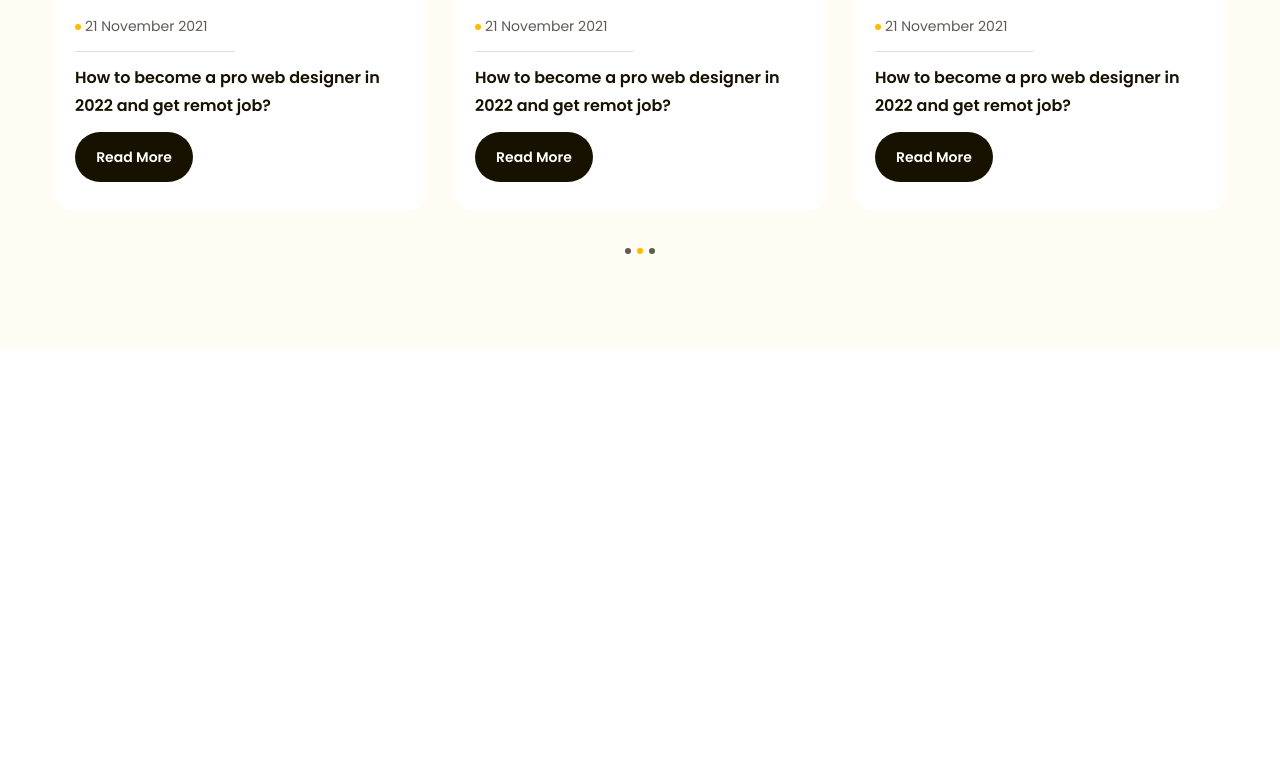
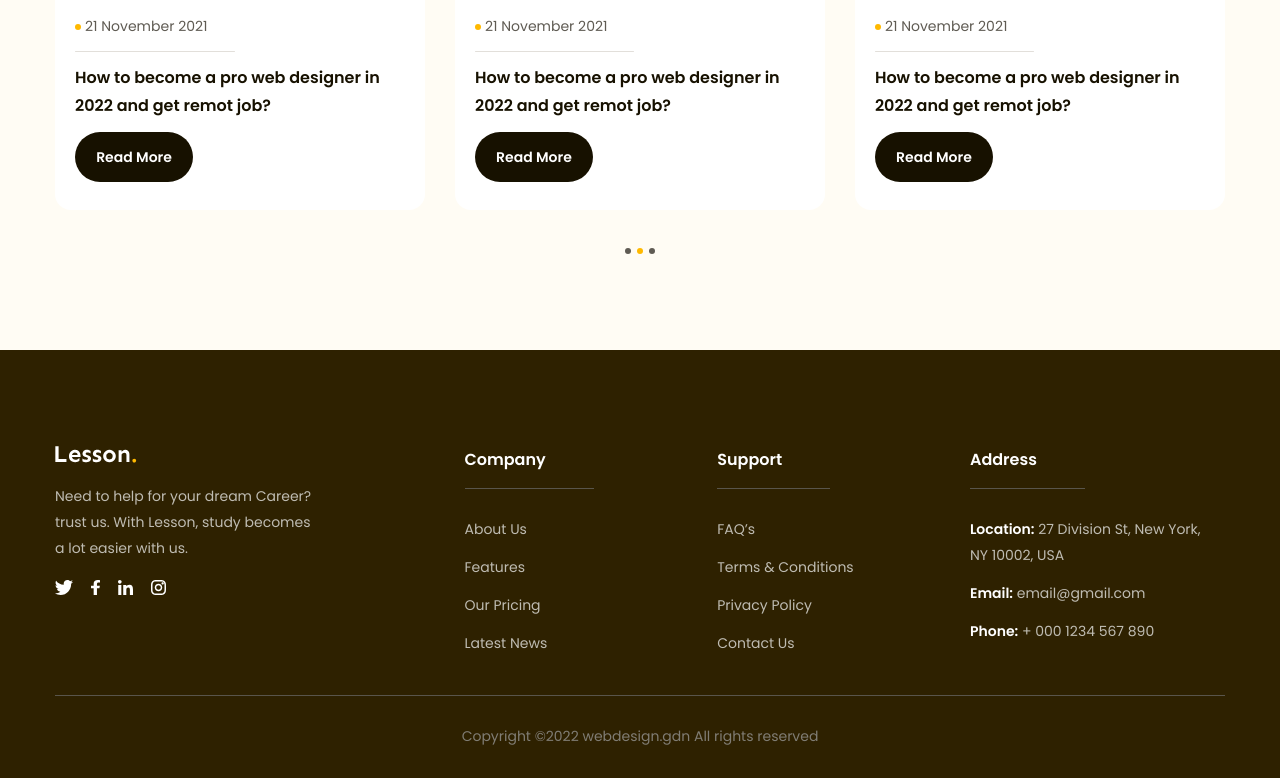
Before and after one commit to TranTruong753/f8-htmlcss-project-02, a plain HTML site: page index.html in a window 1280 px wide. Shown: the part 4322-5100 px from the top of the page. Drawn offline with Linux system fonts and the light colour scheme.

Commit message:
create Footer

```diff
--- a/assets/css/styles.css
+++ b/assets/css/styles.css
@@ -710,3 +710,81 @@ a {
 .blog .dot.active {
     background: var(--primary-color);
 }
+
+/* Footer */
+.footer {
+    padding: 96px 0 28px;
+    background: #2e2100;
+}
+
+.footer .row {
+    display: flex;
+    border-bottom: 1px solid #59554b;
+    padding-bottom: 38px;
+}
+
+.footer .column {
+    width: 21.6%;
+}
+
+.footer .column:last-child {
+    width: 21%;
+}
+
+.footer .column:first-child {
+    width: 35%;
+}
+
+.footer .desc {
+    max-width: 267px;
+    margin-top: 18px;
+    color: #bfbcb2;
+    font-size: 1.4rem;
+    line-height: 1.85; /* 185.714% */
+}
+
+.footer .socials {
+    margin-top: 18px;
+}
+
+.footer .title {
+    display: inline-block;
+    padding: 0 48px 14px 0;
+    color: #fff;
+    font-size: 1.6rem;
+    font-weight: 600;
+    line-height: 1.75; /* 175% */
+    border-bottom: 1px solid #59554b;
+}
+
+.footer .list {
+    margin-top: 28px;
+}
+
+.footer .list li:last-child a {
+    margin-bottom: 0;
+}
+
+.footer .list a {
+    display: inline-block;
+    margin-bottom: 12px;
+    color: #bfbcb2;
+    font-size: 1.4rem;
+    line-height: 1.85; /* 185.714% */
+}
+
+.footer .list strong {
+    color: #fff;
+    font-weight: 600;
+}
+
+.footer .copyright {
+    margin-top: 28px;
+}
+
+.footer .copyright p {
+    color: #807d74;
+    text-align: center;
+    font-size: 1.4rem;
+    line-height: 1.85; /* 185.714% */
+}
--- a/index.html
+++ b/index.html
@@ -404,6 +404,7 @@
                     </div>
                 </div>
             </div>
+            <!-- Features -->
             <div class="features">
                 <div class="main-content">
                     <div class="body-features">
@@ -491,7 +492,7 @@
                         </div>
                         <div class="item">
                             <!-- item - 02 -->
-                            <a href="">
+                            <a href="#!">
                                 <img
                                     src="./assets/img/blog-img-02.jpg"
                                     alt=""
@@ -511,7 +512,7 @@
                         </div>
                         <div class="item">
                             <!-- item - 03 -->
-                            <a href="">
+                            <a href="#!">
                                 <img
                                     src="./assets/img/blog-img-03.jpg"
                                     alt=""
@@ -531,7 +532,7 @@
                         </div>
                         <div class="item">
                             <!-- item - 04 -->
-                            <a href="">
+                            <a href="#!">
                                 <img
                                     src="./assets/img/blog-img-01.jpg"
                                     alt=""
@@ -551,7 +552,7 @@
                         </div>
                         <div class="item">
                             <!-- item - 05 -->
-                            <a href="">
+                            <a href="#!">
                                 <img
                                     src="./assets/img/blog-img-02.jpg"
                                     alt=""
@@ -571,7 +572,7 @@
                         </div>
                         <div class="item">
                             <!-- item - 06 -->
-                            <a href="">
+                            <a href="#!">
                                 <img
                                     src="./assets/img/blog-img-03.jpg"
                                     alt=""
@@ -591,7 +592,7 @@
                         </div>
                         <div class="item">
                             <!-- item - 07 -->
-                            <a href="">
+                            <a href="#!">
                                 <img
                                     src="./assets/img/blog-img-01.jpg"
                                     alt=""
@@ -611,7 +612,7 @@
                         </div>
                         <div class="item">
                             <!-- item - 08 -->
-                            <a href="">
+                            <a href="#!">
                                 <img
                                     src="./assets/img/blog-img-02.jpg"
                                     alt=""
@@ -631,7 +632,7 @@
                         </div>
                         <div class="item">
                             <!-- item - 09 -->
-                            <a href="">
+                            <a href="#!">
                                 <img
                                     src="./assets/img/blog-img-03.jpg"
                                     alt=""
@@ -657,6 +658,75 @@
                     </div>
                 </div>
             </div>
+            <!-- Footer -->
+            <div class="footer">
+                <div class="main-content">
+                    <div class="row">
+                        <div class="column">
+                            <img src="./assets/img/logo-Lesson.-footer.svg" alt="Lesson." class="logo">
+                            <p class="desc">Need to help for your dream Career? trust us. With Lesson, study becomes a lot easier with us.</p>
+                            <div class="socials">
+                                <a href="#!">
+                                    <img src="./assets/icon/Social-icon.svg" alt="" class="icon">
+                                </a>
+
+                            </div>
+                        </div>
+                        <div class="column">
+                            <h3 class="title">Company</h3>
+                            <ul class="list">
+                                <li>
+                                    <a href="#!">About Us</a>
+                                </li>
+                                <li>
+                                    <a href="#!">Features</a>
+                                </li>
+                                <li>
+                                    <a href="#!">Our Pricing</a>
+                                </li>
+                                <li>
+                                    <a href="#!">Latest News</a>
+                                </li>
+                            </ul>
+                        </div>
+                        <div class="column">
+                            <h3 class="title">Support</h3>
+                            <ul class="list">
+                                <li>
+                                    <a href="#!">FAQ’s</a>
+                                </li>
+                                <li>
+                                    <a href="#!">Terms & Conditions</a>
+                                </li>
+                                <li>
+                                    <a href="#!">Privacy Policy</a>
+                                </li>
+                                <li>
+                                    <a href="#!">Contact Us</a>
+                                </li>
+                            </ul>
+                        </div>
+                        <div class="column">
+                            <h3 class="title">Address</h3>
+                            <ul class="list">
+                                <li>
+                                    <a href="#!"><strong>Location:</strong> 27 Division St, New York, NY 10002, USA</a>
+                                </li>
+                                <li>
+                                    <a href="#!"><strong>Email:</strong> email@gmail.com</a>
+                                </li>
+                                <li>
+                                    <a href="#!"><strong>Phone:</strong> + 000 1234 567 890</a>
+                                </li>
+
+                            </ul>
+                        </div>
+                    </div>
+                    <div class="copyright">
+                        <p>Copyright ©2022 webdesign.gdn All rights reserved</p>
+                    </div>
+                </div>
+            </div>
         </main>
 
         <script>
```
Also changed, not shown: assets/icon/Social-icon.svg (added), assets/img/logo-Lesson.-footer.svg (added).
